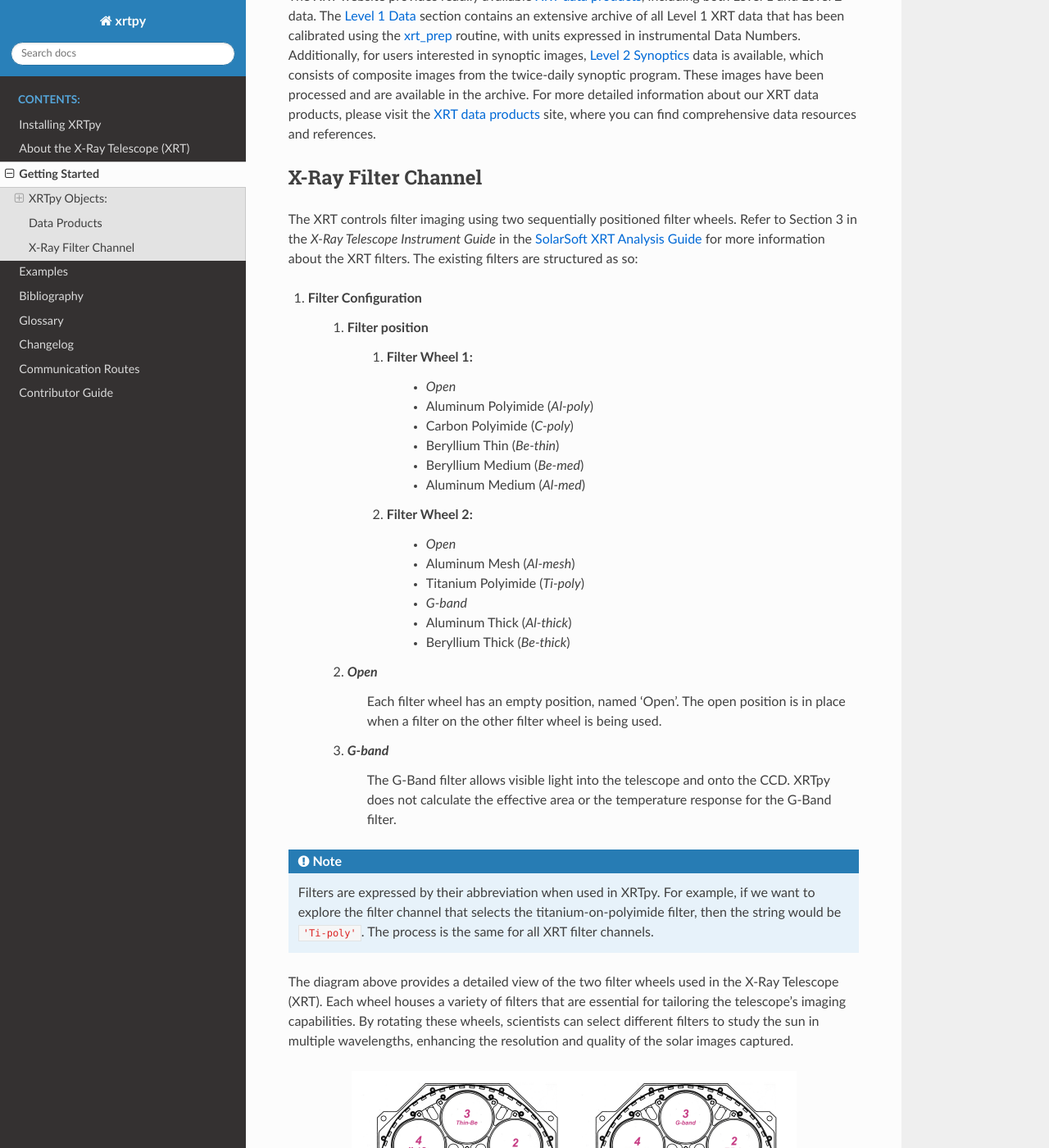
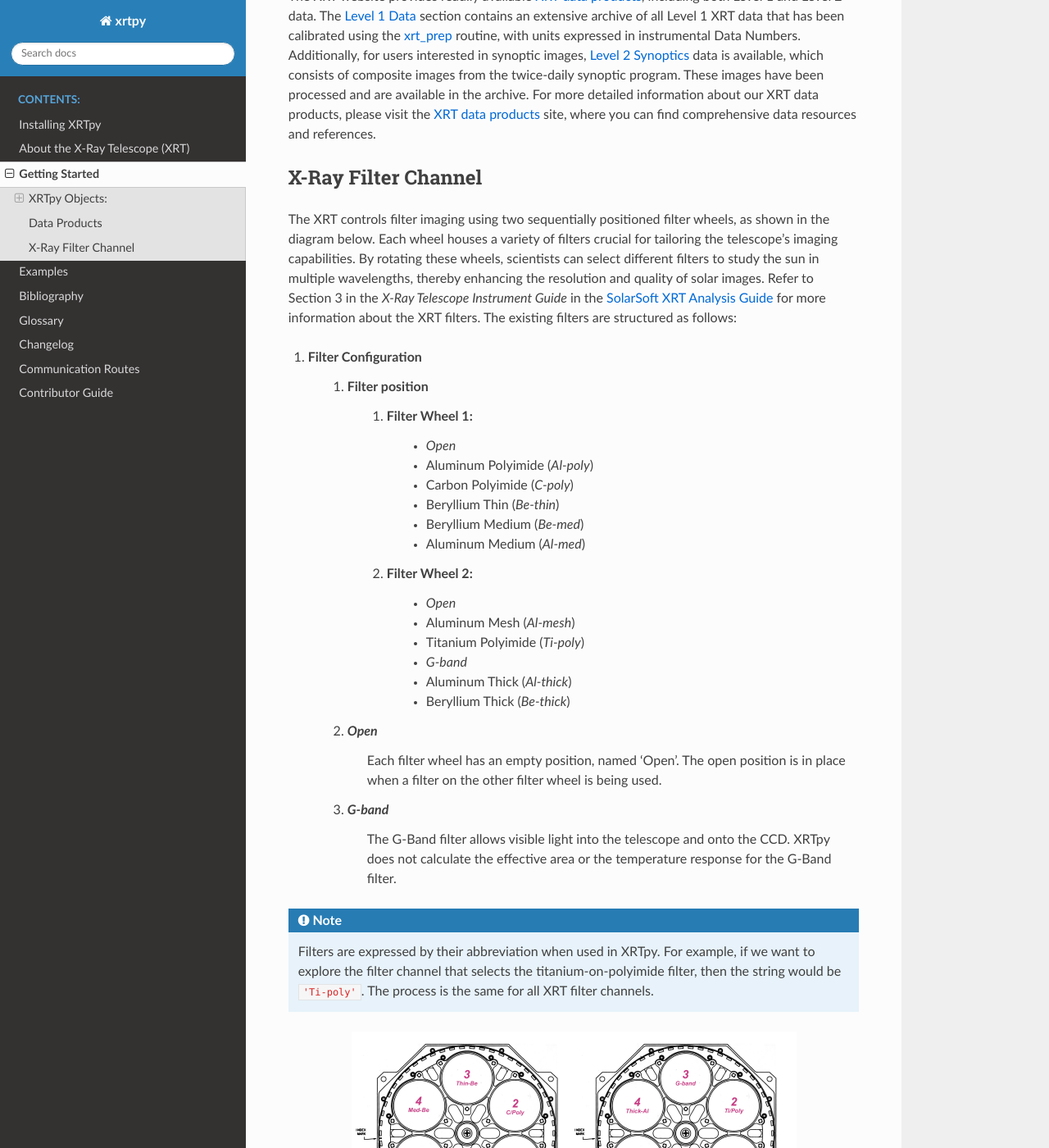
Before and after one commit to HinodeXRT/xrtpy, a Sphinx documentation site: the page built from docs/getting_started.rst, in a window 1280 px wide and 1400 px high, scrolled down 2200 px. Shown: the whole window at 82% size. Built offline with Sphinx 7.4.7 and the Read the Docs theme 2.0.0, drawn with Linux system fonts in a browser that asks for light colours; pages that are not in the unit, such as notebooks, are missing from menus; cross-references to code outside the pages are shown as plain code; some of the changed lines change nothing that is shown.

Commit message:
Shortening text

```diff
--- a/docs/getting_started.rst
+++ b/docs/getting_started.rst
@@ -92,8 +92,11 @@ For more detailed information about our XRT data products, please visit the `XRT
 
 X-Ray Filter Channel
 *********************
-The XRT controls filter imaging using two sequentially positioned filter wheels. Refer to Section 3 in the `X-Ray Telescope Instrument Guide`
-in the `SolarSoft XRT Analysis Guide`_ for more information about the XRT filters. The existing filters are structured as so:
+
+The XRT controls filter imaging using two sequentially positioned filter wheels, as shown in the diagram below.  Each wheel houses a variety of filters crucial for tailoring the telescope’s imaging capabilities.
+By rotating these wheels, scientists can select different filters to study the sun in multiple wavelengths, thereby enhancing the resolution and quality of solar images.
+Refer to Section 3 in the `X-Ray Telescope Instrument Guide` in the `SolarSoft XRT Analysis Guide`_ for more information about the XRT filters.
+The existing filters are structured as follows:
 
 #. Filter Configuration
     #. Filter position
@@ -122,15 +125,11 @@ in the `SolarSoft XRT Analysis Guide`_ for more information about the XRT filter
     that selects the titanium-on-polyimide filter, then the string would be ``'Ti-poly'``. The process is the same for all XRT
     filter channels.
 
-The diagram above provides a detailed view of the two filter wheels used in the X-Ray Telescope (XRT). Each wheel houses a variety of filters that
-are essential for tailoring the telescope's imaging capabilities. By rotating these wheels, scientists can select different filters to study the sun in multiple wavelengths, enhancing the resolution and quality of the solar images captured.
-
 .. image:: images/XRT_filter_wheels_Sun_View_Diagram.png
    :alt: Diagram of the XRT Filter Wheels
    :align: center
    :scale: 25%
 
-
 .. _CHIANTI: https://www.chiantidatabase.org/chianti_database_history.html
 .. _SolarSoft XRT Analysis Guide: https://xrt.cfa.harvard.edu/resources/documents/XAG/XAG.pdf
 .. _xrt-cfa-harvard: https://xrt.cfa.harvard.edu/index.php
```
